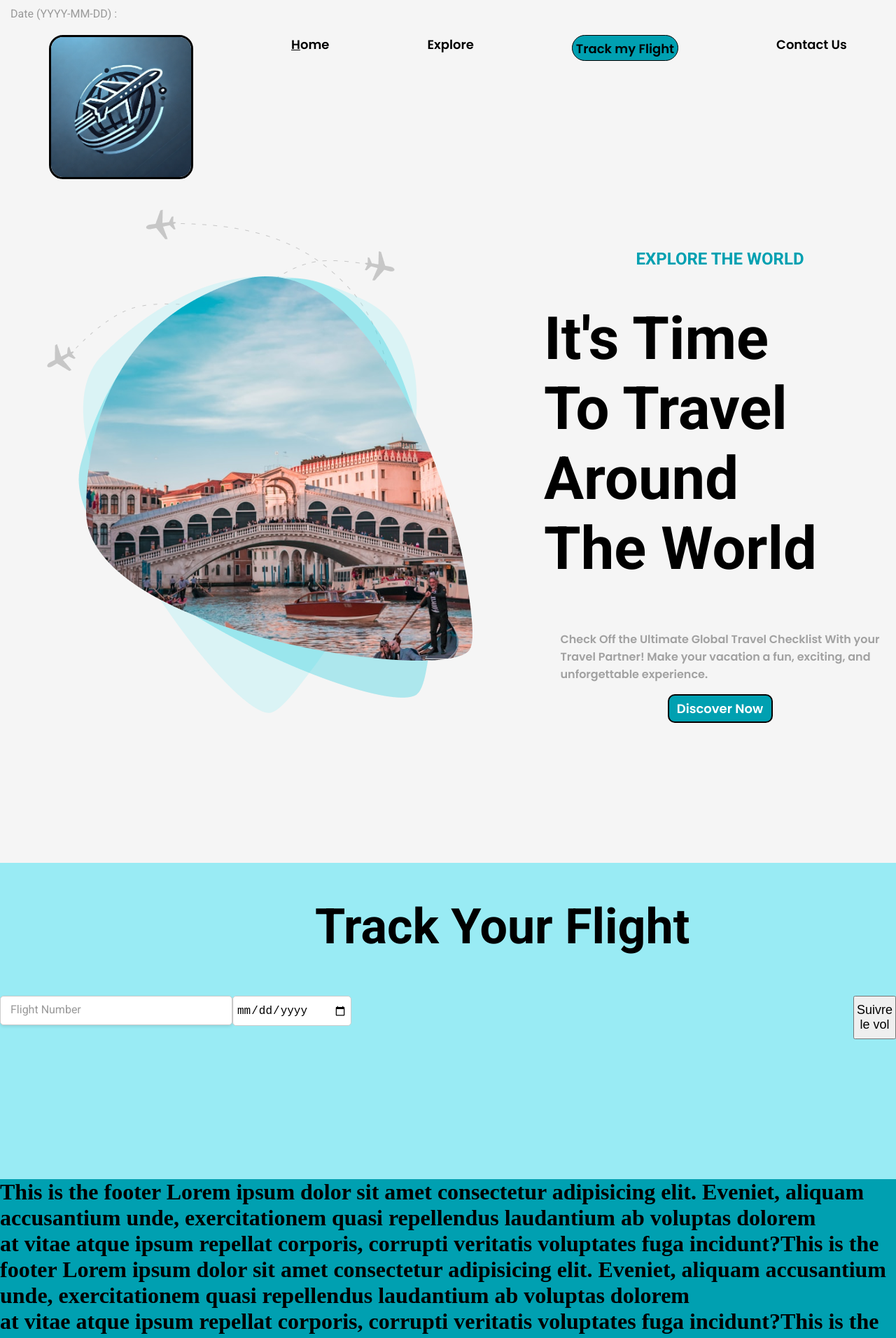
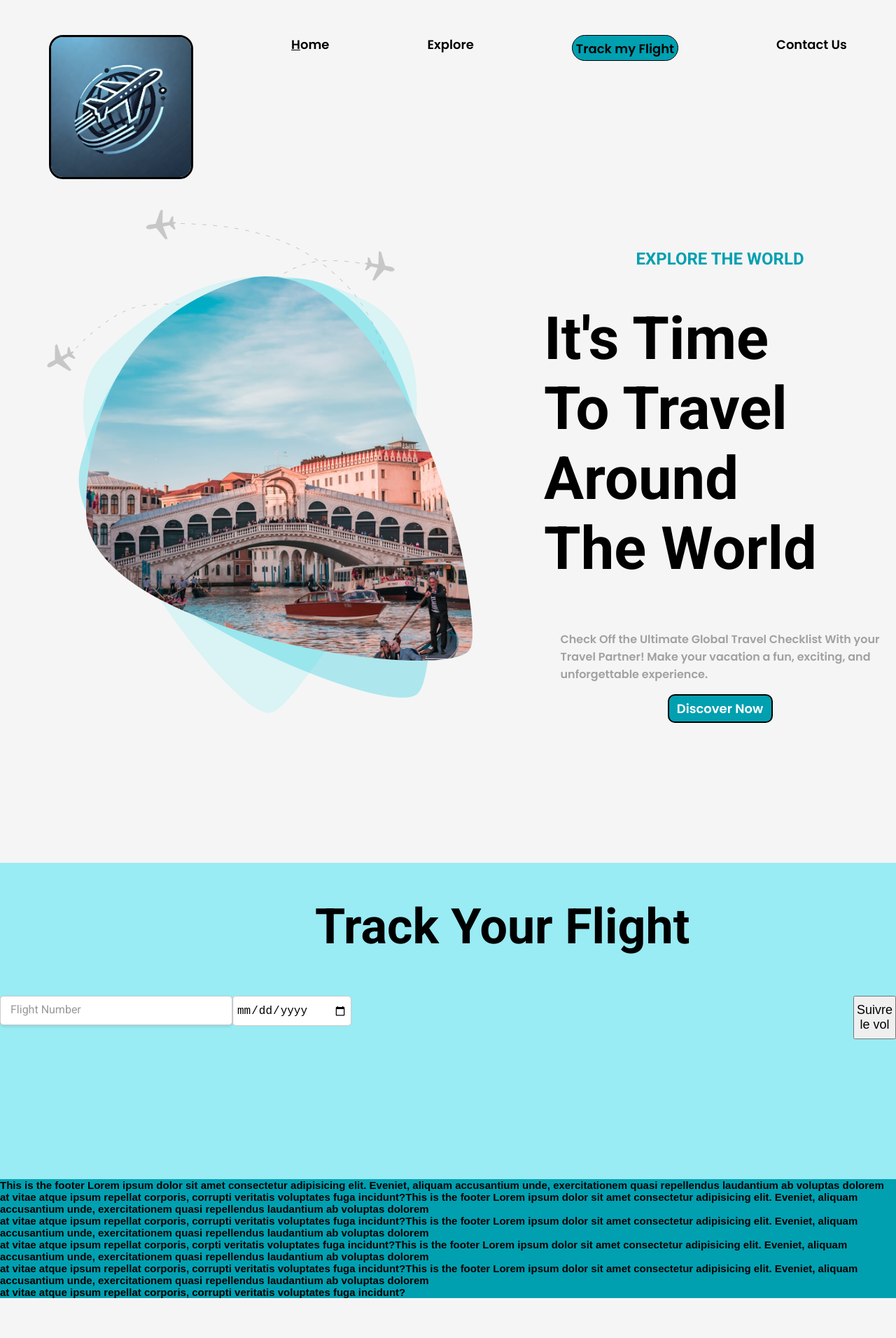
Before and after one commit to EmireHaouas/Fly_Catcher, a React (Vite) app in the folder plane_Catcher2/: page / in a window 1280 px wide. Shown: the top 1912 px of the page at 70% size. After the commit the page ends 1855 px from the top, so only its background shows below. Built offline with nearby package versions, Linux system fonts and the light colour scheme.

Commit message:
Adding an icon between the departure and arrival airports, adding the plane_icon, and adding the arrival terminal and gate.

```diff
--- a/plane_Catcher2/src/Footer.css
+++ b/plane_Catcher2/src/Footer.css
@@ -1,4 +1,6 @@
 .h1_footer{
     background-color: #00A0B1;
     margin: 0;
+    font-size: 15px;
+    font-family: Arial, Helvetica, sans-serif;
 }
--- a/plane_Catcher2/src/Main.css
+++ b/plane_Catcher2/src/Main.css
@@ -148,3 +148,11 @@ input[type="date"]:focus {
     flex-direction: column;
     align-items: center;
 }
+.p_destination{
+display: flex;
+  justify-content: flex-start;
+  align-items: center;
+}
+.plane_icon{
+    margin-right: 60px;
+}
--- a/plane_Catcher2/src/components/Main.jsx
+++ b/plane_Catcher2/src/components/Main.jsx
@@ -1,6 +1,7 @@
 import React, { useState } from 'react';
 import '../Main.css';
 import image_header from '../assets/imgs/img_header.png';
+import plane_icon from '../assets/imgs/plane_icon.png';
 
 const Main = () => {
     const [flightId, setFlightId] = useState('');
@@ -74,7 +75,7 @@ const Main = () => {
                             <label htmlFor="flightId">Flight Number</label>
                         </div>
 
-                            <label htmlFor="date">Date (YYYY-MM-DD) :</label>
+
                                 <input
                                   type="date"
                                   id="date"
@@ -93,11 +94,14 @@ const Main = () => {
                     {flightData && (
                         <div>
                             <h3>Flight Details</h3>
+                            <p className='p_destination'>From : {flightData.departure.airport} <img className='plane_icon' src={plane_icon} alt=''></img> {flightData.arrival.airport}</p>
                             <p>Airline : {flightData.airline.name}</p>
                             <p>Statut : {flightData.flight_status}</p>
                             <p>Date : {flightData.departure.estimated} (Estimé)</p>
                             <p>Aircraft Model : {flightData.aircraft.icao}</p>
-                            {/* Ajoute d'autres informations que tu souhaites afficher */}
+                            <p>Arrival Terminal : {flightData.arrival.terminal}</p>
+                            <p>Arrival Gate : {flightData.arrival.gate}</p>
+
                         </div>
                     )}
             </section>
```
Also changed, not shown: plane_Catcher2/src/assets/imgs/plane_icon.png (added).
